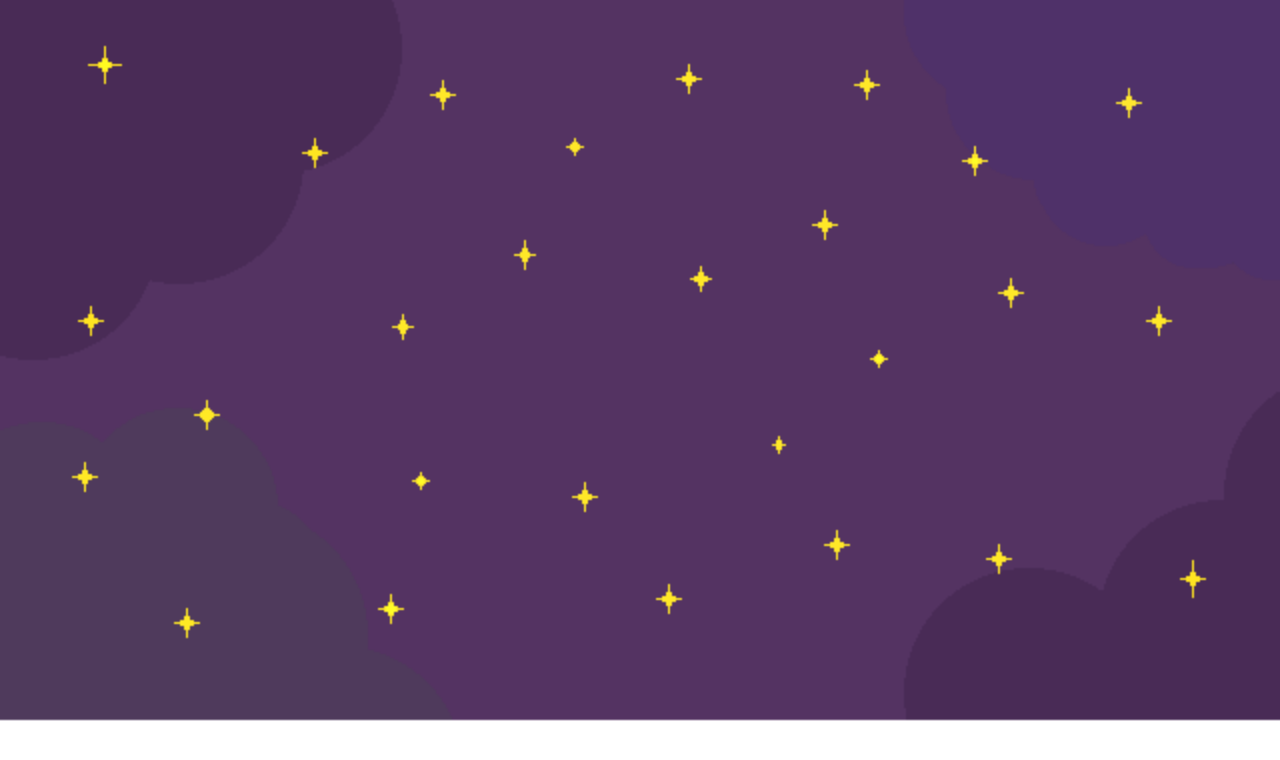
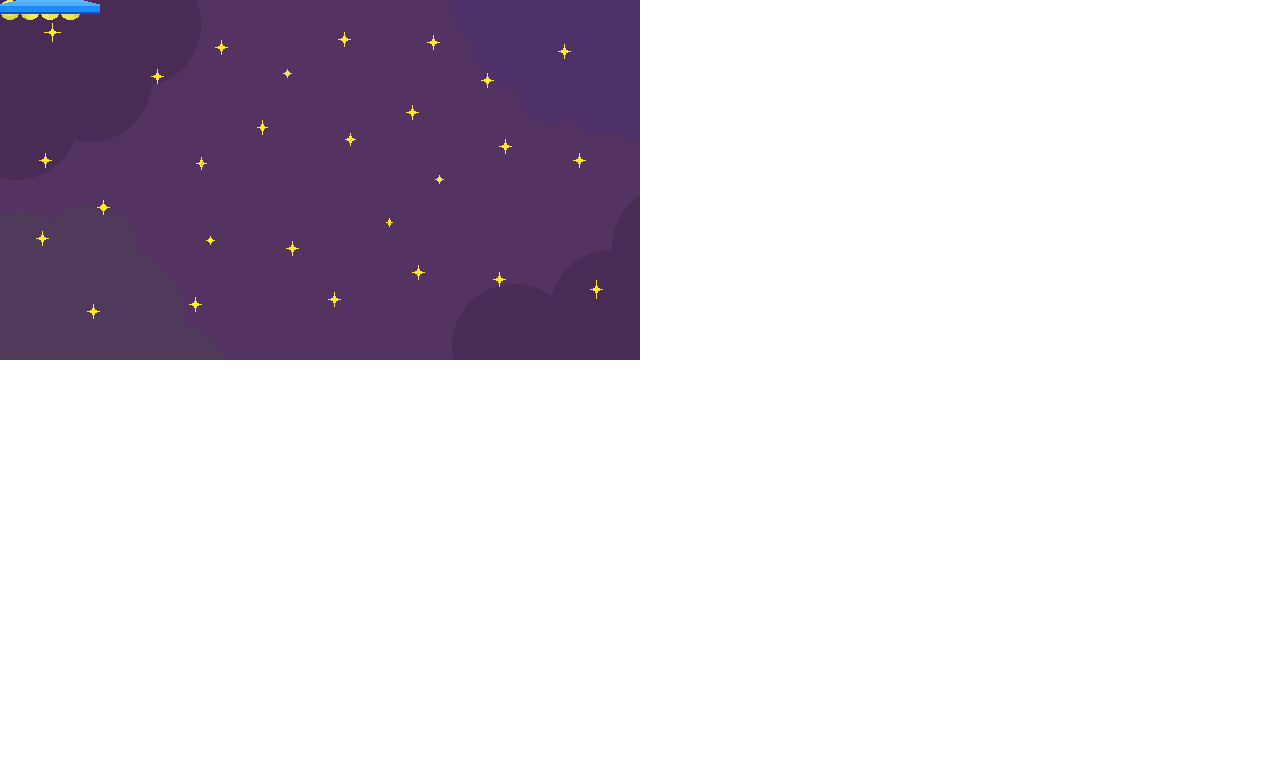
Before and after one commit to ydubovitsky/arkanoid, a plain HTML site: page index.html in a window 1280 px wide. Drawn offline with Linux system fonts and the light colour scheme.

Commit message:
Added platform and ball

```diff
--- a/index.html
+++ b/index.html
@@ -10,9 +10,9 @@
             padding: 0;
             margin: 0;
         }
-        canvas {
+        /* canvas {
             width: 100%;
-        }
+        } */
     </style>
 </head>
 <body>
--- a/js/main.js
+++ b/js/main.js
@@ -1,14 +1,47 @@
 let game = {
-    start: function() {
-        this.context = document.querySelector("#canvasId").getContext("2d");
-        let background = new Image();
-        background.src = "../img/background.png";
-        window.requestAnimationFrame(() => {
-            this.context.drawImage(background, 0, 0);
-        });
+
+    context: null,
+
+    objects: {
+        background: null,
+        ball: null,
+        platform: null
+    },
+
+    initialize() {
+        this.context = document.querySelector('#canvasId').getContext('2d');
+    },
+
+    preload (callBack) {
+        let start = 0;
+        let end = Object.keys(this.objects).length;
+
+        for (let key in this.objects) {
+            this.objects[key] = new Image();
+            this.objects[key].src = `../img/${key}.png`;
+            this.objects[key].addEventListener('load', () => {
+                ++start;
+                if (start >= end) {
+                    callBack();
+                }
+            })
+        }
+    },
+
+    render() {
+        for (let key in this.objects) {
+            window.requestAnimationFrame(() => {
+                this.context.drawImage(this.objects[key], 0, 0);
+            });
+        }
+    },
+
+    start() {
+        this.initialize();
+        this.preload(() => this.render());
     }
 };
 
-window.addEventListener("load", () => {
+window.addEventListener('load', () => {
     game.start();
 })
```
